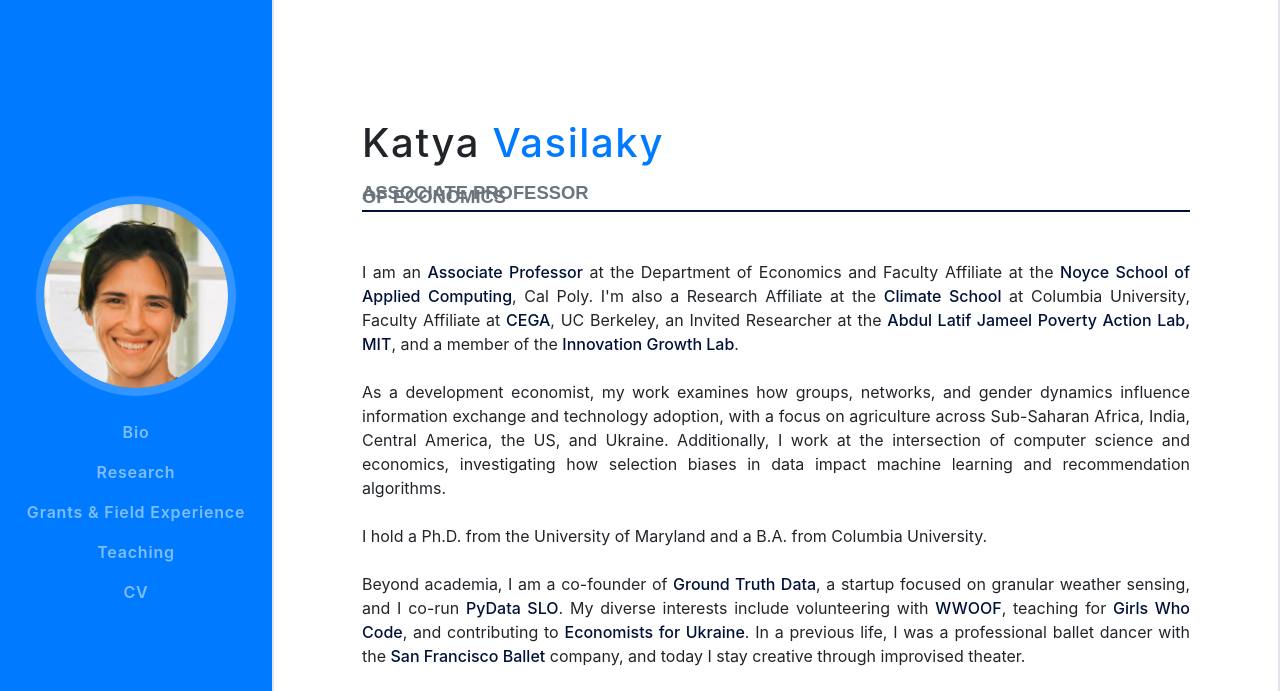
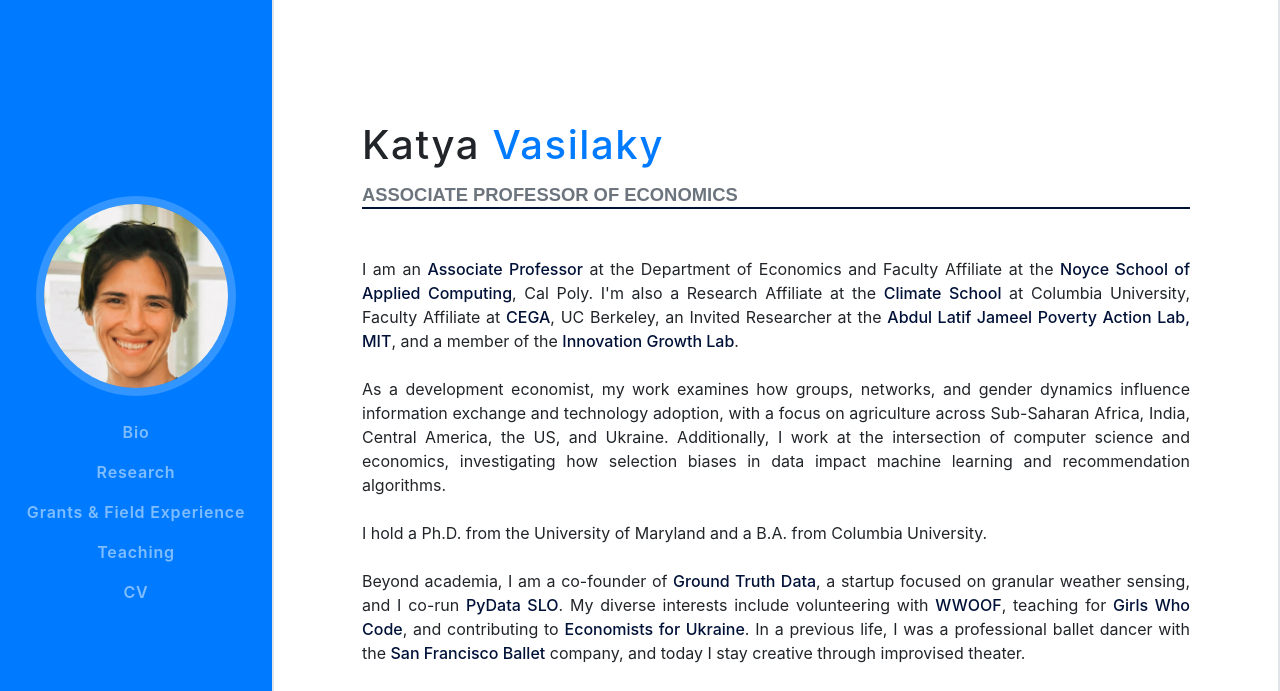
Before and after one commit to kvasilaky/kvasilaky.github.io, a website with bundled scripts: page index.html in a window 1280 px wide. Shown: the top 691 px of the page. Built offline with nearby package versions, Linux system fonts and the light colour scheme; a web font is replaced by a local one.

Commit message:
Update index.html

```diff
--- a/index.html
+++ b/index.html
@@ -289,7 +289,7 @@
               </h1>
               <br>
               <div class="subheading mb-5" style="line-height: 0.25;">
-                Associate Professor </br> of Economics
+                Associate Professor of Economics
               </div>
 
               <p class="mb-4 text-justify">I am an <a href="https://orfalea.calpoly.edu/Bio-us/directory/katya-vasilaky/">Associate Professor</a> at the Department of Economics and Faculty Affiliate at the <a href="https://noyce.calpoly.edu/">Noyce School of Applied Computing</a>, Cal Poly. I'm also a Research Affiliate at the <a href="https://people.climate.columbia.edu/users/profile/kathryn-n-vasilaky">Climate School</a> at Columbia University, Faculty Affiliate at <a href="https://cega.berkeley.edu/">CEGA</a>, UC Berkeley, an Invited Researcher at the
```
